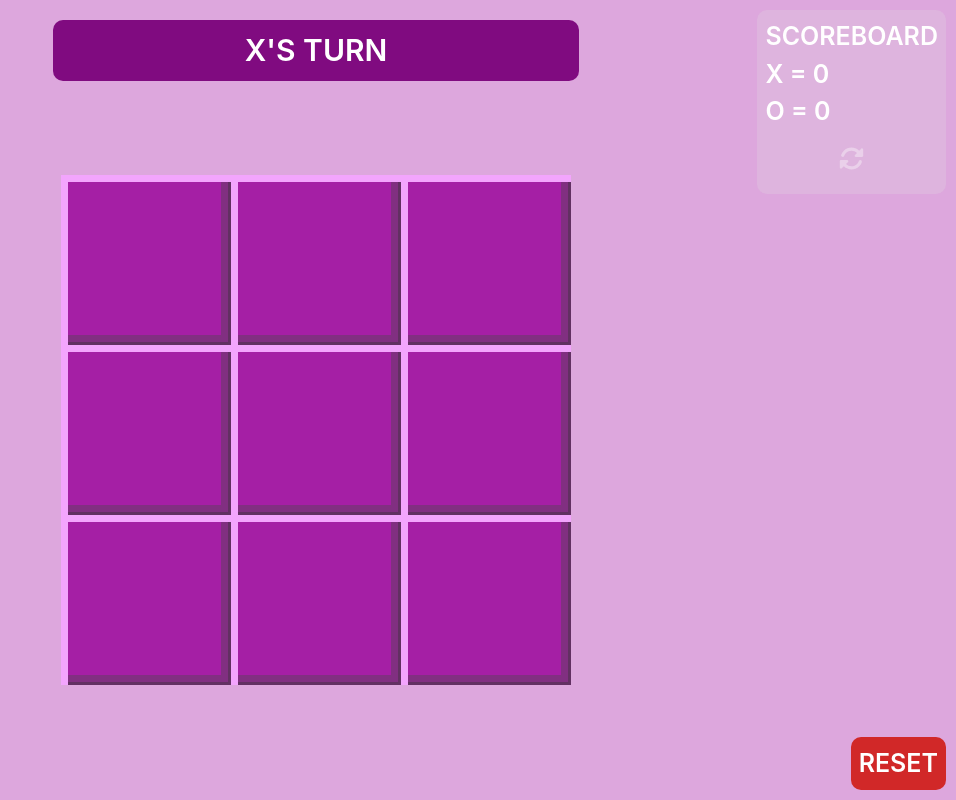
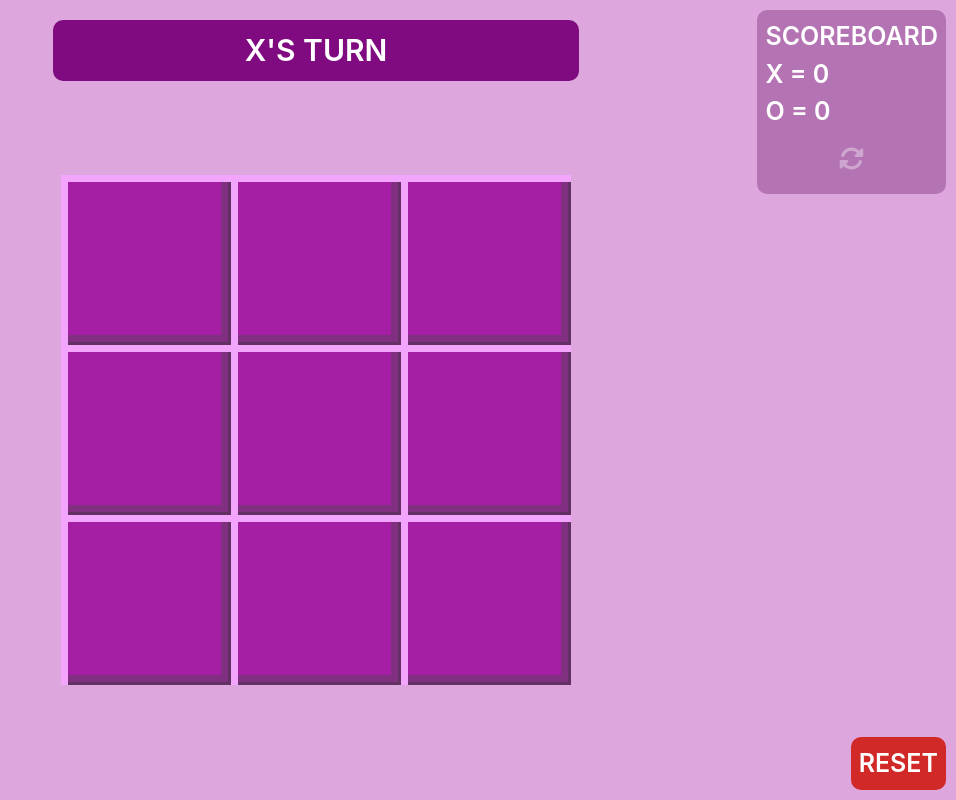
Before and after one commit to sceiiya/KodegoTechExams, a React (Vite) app in the folder React-NodeJS_PE/: page / in a window 1280 px wide. Shown: the whole page, without its empty margins (324-1280 px from the left). Built offline with nearby package versions, Linux system fonts and the light colour scheme.

Commit message:
optimize scoreboard bf color scheme

```diff
--- a/React-NodeJS_PE/src/App.css
+++ b/React-NodeJS_PE/src/App.css
@@ -94,7 +94,7 @@ body{
   padding: 8px;
   margin: 10px;
   border-radius: 10px;
-  background-color: rgba(223, 223, 223, 0.233);
+  background-color: rgba(94, 12, 94, 0.322);
   color: white;
   font-weight: 600;
   font-size: 25px;
```
